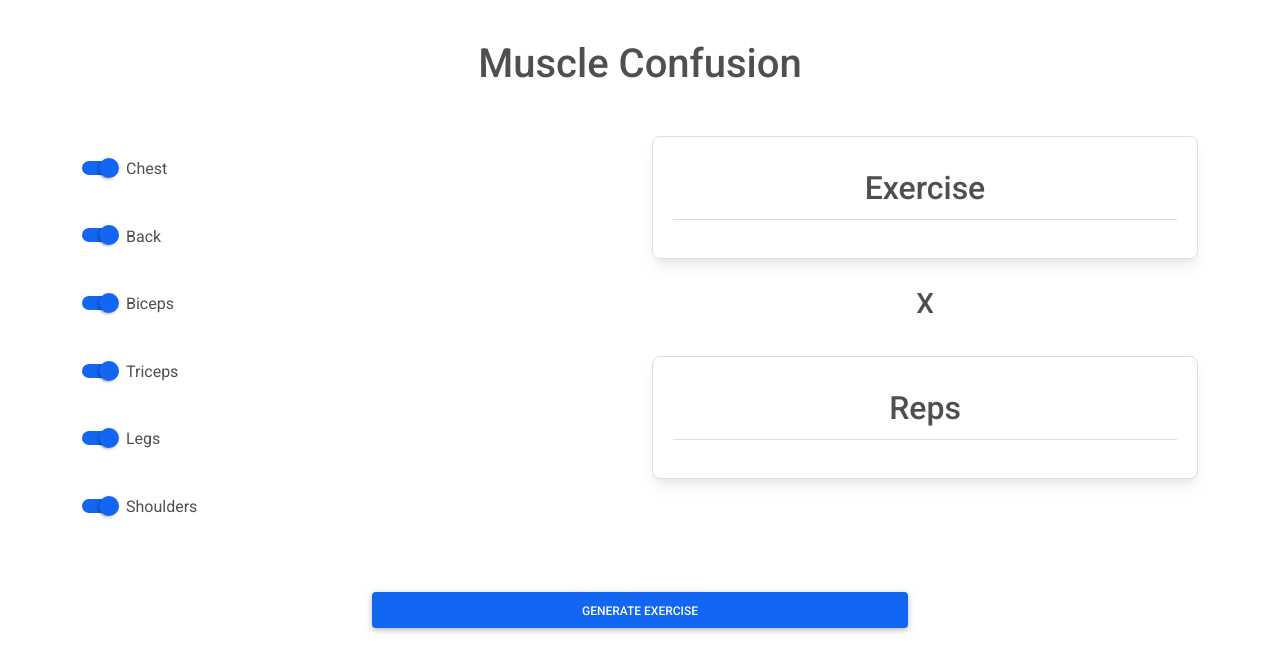
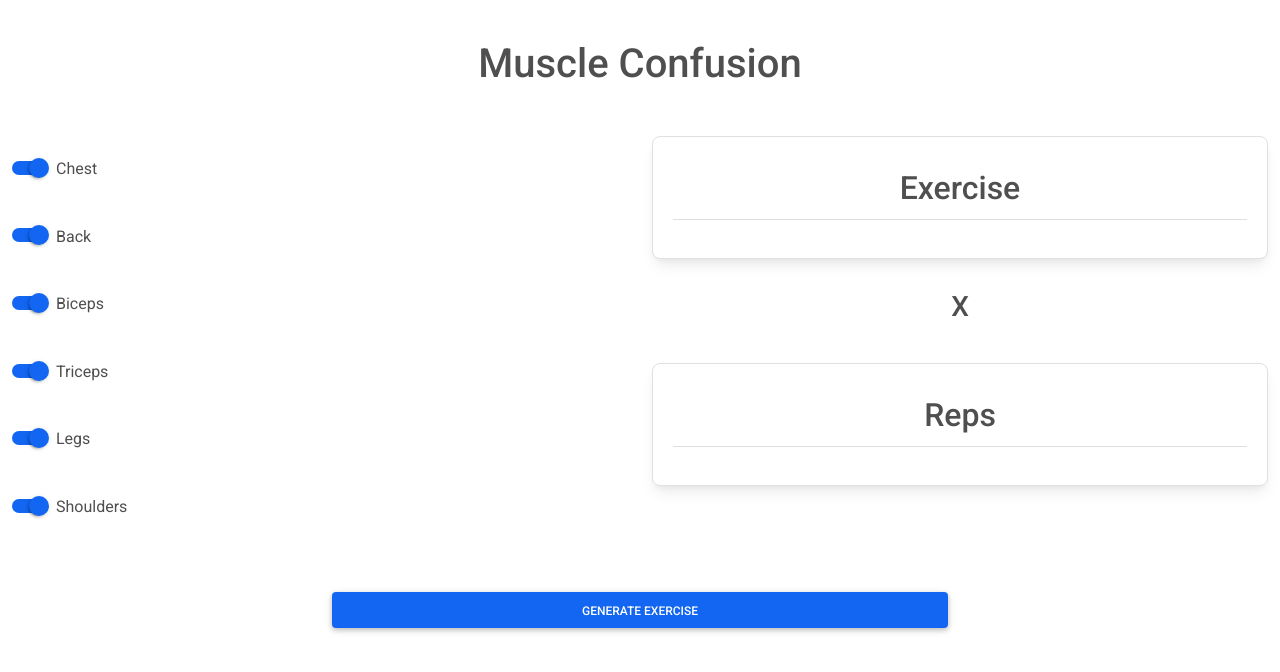
Before and after one commit to Kevinschoen05/Muscle-Confusion, a website: page index.html in a window 1280 px wide. Drawn offline with nearby package versions, Linux system fonts and the light colour scheme.

Commit message:
responsive

```diff
--- a/index.html
+++ b/index.html
@@ -26,7 +26,7 @@
   </head>
   <body>
     <h1>Muscle Confusion</h1>
-        <div class="container muscle groups ">
+        <div class="container-fluid muscle groups ">
             <div class="row">
                 <div class="filters col-6">
                     <div class="form-check form-switch">
@@ -72,7 +72,7 @@
 
         </div>
     <div>
-        <div class=" button row">
+        <div class=" container-fluid d-grid gap-2 col-6 mx-auto button ">
             <button class="btn btn-primary" onclick=displayExercise()>Generate Exercise</button>
         </div>
     </div>
```
